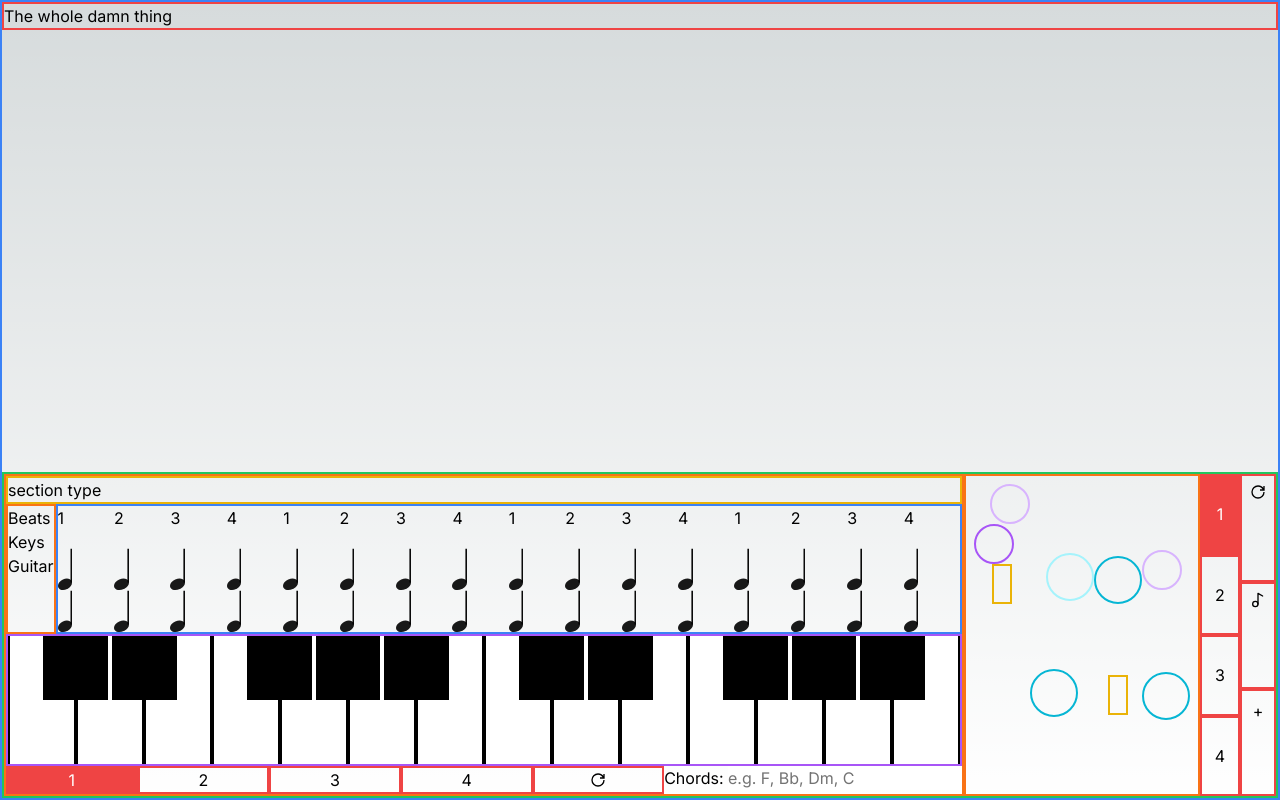
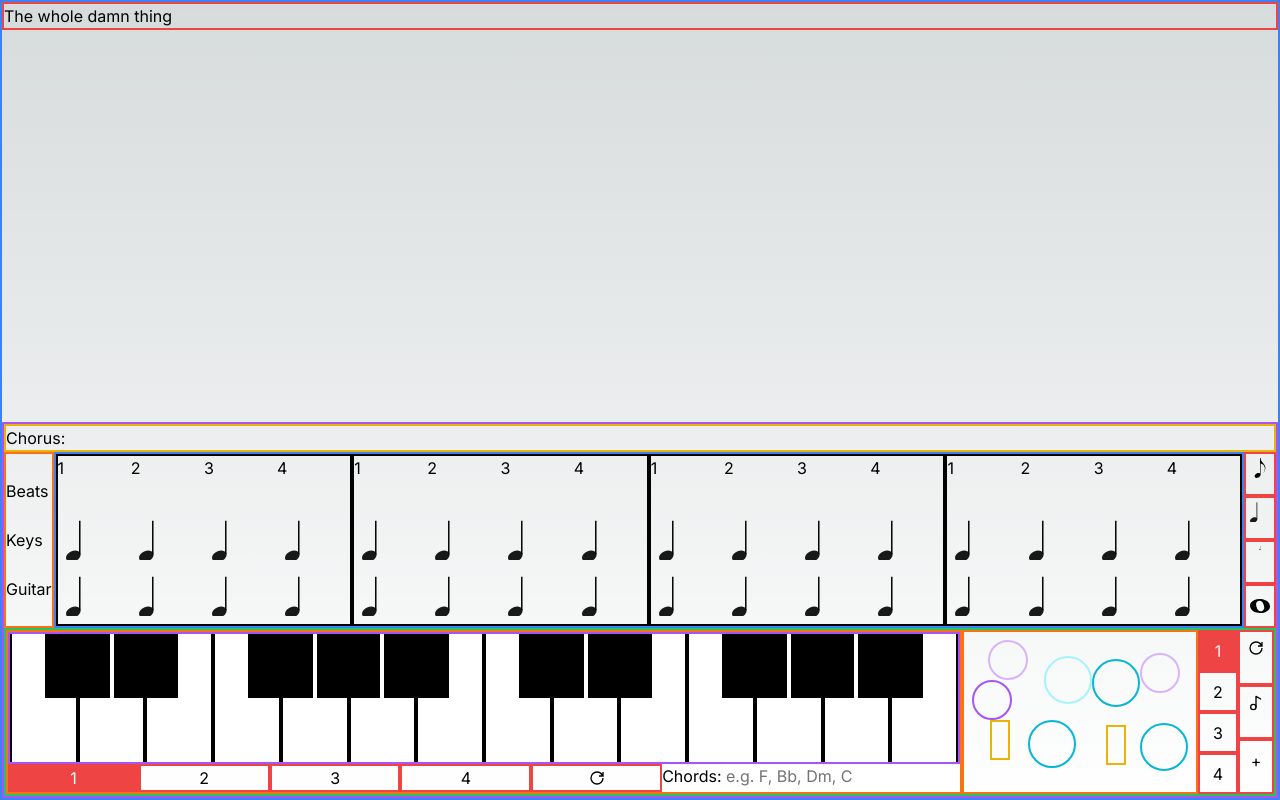
Before and after one commit to AdamSaunders26/iRock-Arranger, a Next.js app: page / in a window 1280 px wide. Built offline with nearby package versions, Linux system fonts and the light colour scheme.

Commit message:
update layout, add tools for rhythmStave

```diff
--- a/app/BarSymbol.tsx
+++ b/app/BarSymbol.tsx
@@ -5,7 +5,7 @@ import crotchet from "../app/symbols/crotchet.svg";
 import Image from "next/image";
 export default function BarSymbol() {
   return (
-    <div>
+    <div className="p-2">
       <Image src={crotchet} alt="Quaver" />
     </div>
   );
--- a/app/RhythmBar.tsx
+++ b/app/RhythmBar.tsx
@@ -9,9 +9,9 @@ export default function RhythmBar() {
 
   console.log(bars);
   return (
-    <div className="grid grid-cols-4 grid-rows-3 w-full">
+    <div className="grid grid-cols-4 grid-rows-3 w-full border-2 border-black ">
       {bars.map((n) => {
-        return <div>{n}</div>;
+        return <div key={n}>{n}</div>;
       })}
       {bars.map((n) => {
         return <BarSymbol />;
--- a/app/RhythmNumbers.tsx
+++ /dev/null
@@ -1,30 +0,0 @@
-export default function RhythmNumbers() {
-  return (
-    <div className="flex justify-evenly">
-      <div className="flex justify-evenly flex-1">
-        <div>1</div>
-        <div>2</div>
-        <div>3</div>
-        <div>4</div>
-      </div>
-      <div className="flex justify-evenly flex-1">
-        <div>1</div>
-        <div>2</div>
-        <div>3</div>
-        <div>4</div>
-      </div>
-      <div className="flex justify-evenly flex-1">
-        <div>1</div>
-        <div>2</div>
-        <div>3</div>
-        <div>4</div>
-      </div>
-      <div className="flex justify-evenly flex-1">
-        <div>1</div>
-        <div>2</div>
-        <div>3</div>
-        <div>4</div>
-      </div>
-    </div>
-  );
-}
--- a/app/RhythmStave.tsx
+++ b/app/RhythmStave.tsx
@@ -1,21 +1,24 @@
+import { useState } from "react";
 import RhythmBar from "./RhythmBar";
-import RhythmNumbers from "./RhythmNumbers";
+import RhythmTools from "./RhythmTools";
 
 export default function RhythmStave() {
+  const [currentNote, setCurrentNote] = useState("crotchet");
+
   return (
     <div className="flex">
-      <div className="border-2 border-orange-500">
+      <div className="border-2 border-orange-500 flex flex-col justify-evenly">
         <div>Beats</div>
         <div>Keys</div>
         <div>Guitar</div>
       </div>
       <div className="border-2 border-blue-500 flex-1 flex justify-evenly">
-        {/* <RhythmNumbers /> */}
         <RhythmBar />
         <RhythmBar />
         <RhythmBar />
         <RhythmBar />
       </div>
+      <RhythmTools setCurrentNote={setCurrentNote} />
     </div>
   );
 }
--- /dev/null
+++ b/app/RhythmTools.tsx
@@ -0,0 +1,54 @@
+import { useState } from "react";
+import quaver from "../app/symbols/8thNote.svg";
+import semibreve from "../app/symbols/semibreve.svg";
+import minim from "../app/symbols/minim.svg";
+import crotchet from "../app/symbols/crotchet.svg";
+import Image from "next/image";
+
+export default function RhythmTools({
+  setCurrentNote,
+}: {
+  setCurrentNote: React.Dispatch<React.SetStateAction<string>>;
+}) {
+  //   const [currentNote, setCurrentNote] = useState("crotchet");
+  return (
+    <div className="flex flex-col justify-between">
+      <button
+        className="border-2 border-red-500 flex-1 max-w-8 p-1 flex"
+        onClick={() => {
+          setCurrentNote("quaver");
+        }}
+      >
+        {" "}
+        <Image src={quaver} alt="Quaver" />
+      </button>
+      <button
+        className="border-2 border-red-500 flex-1 max-w-8 p-1 flex justify-center"
+        onClick={() => {
+          setCurrentNote("crotchet");
+        }}
+      >
+        {" "}
+        <Image src={crotchet} alt="Crotchet" />
+      </button>
+      <button
+        className="border-2 border-red-500 flex-1 max-w-8 p-1 flex justify-center"
+        onClick={() => {
+          setCurrentNote("minim");
+        }}
+      >
+        {" "}
+        <Image src={minim} alt="Minim" />
+      </button>
+      <button
+        className="border-2 border-red-500 flex-1 max-w-8 p-1"
+        onClick={() => {
+          setCurrentNote("semibreve");
+        }}
+      >
+        {" "}
+        <Image src={semibreve} alt="Semibreve" />
+      </button>
+    </div>
+  );
+}
--- a/app/Section.tsx
+++ b/app/Section.tsx
@@ -16,10 +16,11 @@ export default function Section() {
   const [and, setAnd] = useState(false);
 
   return (
+    <div className="border-2 border-purple-500 flex flex-col justify-end w-full">
+      <p className="w-full  border-yellow-500 border-2">Chorus:</p>
+      <RhythmStave />
       <div className="border-2 border-green-500 flex justify-end w-full ">
         <div className="flex flex-col border-2 border-orange-500 w-full  overflow-x-scroll">
-        <p className="w-full  border-yellow-500 border-2">section type</p>
-        <RhythmStave />
           <KeysPad currentNum={keysCurrentNum} />
           <div className="flex justify-evenly">
             <KeysNumberSelector
@@ -55,5 +56,6 @@ export default function Section() {
           />
         </div>
       </div>
+    </div>
   );
 }
```
Also changed, not shown: app/symbols/crotchet.svg. Lines whose indentation alone changed are shown as unchanged.
